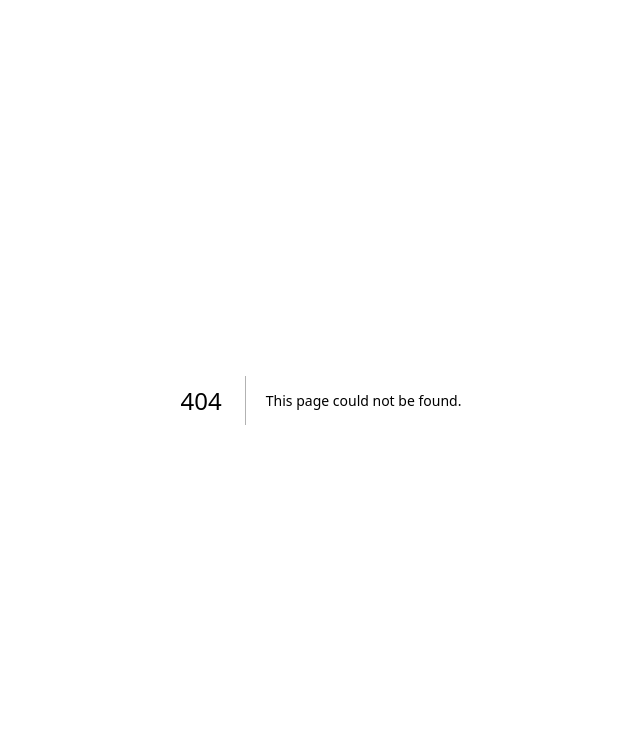
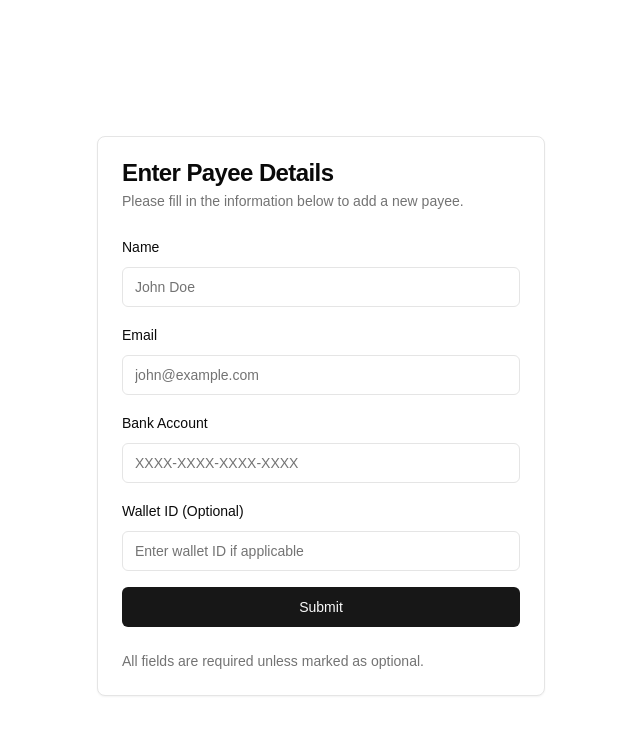
Before and after one commit to EduCare-P3-FP-2024/PeduliSekolah, a Next.js app in the folder peduli-sekolah/: page /payee in a window 1280 px wide. Before the commit this address had no page. Shown: the top 734 px of the page, without its empty margins (319-959 px from the left). Built offline with nearby package versions, Linux system fonts and the light colour scheme.

Commit message:
FEAT: add payee feature

```diff
--- /dev/null
+++ b/peduli-sekolah/src/app/api/payee/route.ts
@@ -0,0 +1,48 @@
+import { NextResponse } from "next/server";
+import { createPayee } from "@/db/models/payee";
+import { PayeeInput } from "@/utils/types";
+import { ObjectId } from "mongodb";
+import { cookies } from "next/headers";
+
+// POST handler for creating a payee
+async function getUserIdFromHeaderOrCookies(headers: Headers): Promise<ObjectId> {
+    let userId: string | undefined = headers.get('x-userid') as string;
+
+    if (!userId) {
+      const userIdCookie = cookies().get("userId");
+      if (userIdCookie) {
+        userId = userIdCookie.value; // Access the value from the cookie object
+      }
+    }
+
+    if (!userId) {
+      throw new Error("Unauthorized: userId is missing from headers or cookies.");
+    }
+
+    return new ObjectId(userId);
+  }
+
+export async function POST(req: Request) {
+  try {
+    const userId = await getUserIdFromHeaderOrCookies(req.headers);
+    const { name, email, bankAccount, walletId } = await req.json();
+
+    const payeeInfo: PayeeInput = {
+      name,
+      email,
+      bank_account: bankAccount,
+      wallet_id: walletId,
+      createdAt: new Date(),
+      updatedAt: new Date(),
+      userId,
+    };
+
+    const result = await createPayee(payeeInfo);
+
+    return NextResponse.json({ success: true, message: "Payee created successfully", result });
+  } catch (error) {
+    if (error instanceof Error) {
+      return NextResponse.json({ success: false, message: error.message }, { status: 500 });
+    }
+  }
+}
--- a/peduli-sekolah/src/app/api/school-document/route.ts
+++ b/peduli-sekolah/src/app/api/school-document/route.ts
@@ -1,15 +1,22 @@
-// app/api/school-document/route.ts
 import { NextResponse } from "next/server"; // Use NextResponse from next/server
 import { addDocument } from "@/db/models/schoolDocument";
 import { ObjectId } from "mongodb";
 import { SchoolDocumentInput } from "@/utils/types";
+import { cookies } from "next/headers";
 
-// Function to get userId from the request header
-async function getUserIdFromHeader(headers: Headers): Promise<ObjectId> {
-  const userId = headers.get('x-userid') as string;
+// Function to get userId from the request header or cookies
+async function getUserIdFromHeaderOrCookies(headers: Headers): Promise<ObjectId> {
+  let userId: string | undefined = headers.get('x-userid') as string;
 
   if (!userId) {
-    throw new Error("Unauthorized");
+    const userIdCookie = cookies().get("userId");
+    if (userIdCookie) {
+      userId = userIdCookie.value; // Access the value from the cookie object
+    }
+  }
+
+  if (!userId) {
+    throw new Error("Unauthorized: userId is missing from headers or cookies.");
   }
 
   return new ObjectId(userId);
@@ -18,11 +25,11 @@ async function getUserIdFromHeader(headers: Headers): Promise<ObjectId> {
 // POST handler
 export async function POST(req: Request) {
   try {
-    // Get user ID from request headers
-    const userId = await getUserIdFromHeader(req.headers);
+    // Get user ID from headers or cookies
+    const userId = await getUserIdFromHeaderOrCookies(req.headers);
 
     // Parse the incoming form data
-    const { name, email, phone, location, description, imageFileUrl } = await req.json();
+    const { name, email, phone, purpose, location, description, imageFileUrl } = await req.json();
 
     // Create the school document
     const schoolDocument: SchoolDocumentInput = {
@@ -33,6 +40,7 @@ export async function POST(req: Request) {
       description,
       imageFileUrl: imageFileUrl ? imageFileUrl : [], // Handle image URL array
       userId,
+      purpose,
       status: "pending", // Set status to pending by default
       createdAt: new Date(),
       updatedAt: new Date(),
@@ -44,10 +52,8 @@ export async function POST(req: Request) {
     // Use NextResponse to return a JSON response
     return NextResponse.json({ success: true, message: "School profile created", result }, { status: 200 });
   } catch (error) {
-    if(error instanceof Error){
-        return NextResponse.json({ success: false, message: error.message }, { status: 500 });
+    if (error instanceof Error) {
+      return NextResponse.json({ success: false, message: error.message }, { status: 500 });
     }
+  }
 }
-}
-
-// If you need to support more methods, you can do that similarly
--- /dev/null
+++ b/peduli-sekolah/src/app/payee/page.tsx
@@ -0,0 +1,120 @@
+'use client'
+
+import { useState } from "react"
+import { useRouter } from "next/navigation"
+import { Button } from "@/components/ui/button"
+import { Input } from "@/components/ui/input"
+import { Label } from "@/components/ui/label"
+import { Card, CardContent, CardDescription, CardFooter, CardHeader, CardTitle } from "@/components/ui/card"
+import { toast } from "@/hooks/use-toast"
+
+export default function PayeeForm() {
+  const [name, setName] = useState("")
+  const [email, setEmail] = useState("")
+  const [bankAccount, setBankAccount] = useState("")
+  const [walletId, setWalletId] = useState("")
+  const [isSubmitting, setIsSubmitting] = useState(false)
+  const router = useRouter()
+
+  const handleSubmit = async (e: React.FormEvent) => {
+    e.preventDefault()
+    setIsSubmitting(true)
+
+    try {
+      const response = await fetch("/api/payee", {
+        method: "POST",
+        headers: {
+          "Content-Type": "application/json",
+        },
+        body: JSON.stringify({
+          name,
+          email,
+          bankAccount,
+          walletId,
+        }),
+      })
+
+      const data = await response.json()
+
+      if (data.success) {
+        toast({
+          title: "Success",
+          description: "Payee details submitted successfully.",
+        })
+        router.push("/success")
+      } else {
+        throw new Error(data.message)
+      }
+    } catch (error) {
+      toast({
+        title: "Error",
+        description: error.message || "An error occurred while submitting the form.",
+        variant: "destructive",
+      })
+    } finally {
+      setIsSubmitting(false)
+    }
+  }
+
+  return (
+    <Card className="w-full max-w-md mx-auto mt-8">
+      <CardHeader>
+        <CardTitle>Enter Payee Details</CardTitle>
+        <CardDescription>Please fill in the information below to add a new payee.</CardDescription>
+      </CardHeader>
+      <CardContent>
+        <form onSubmit={handleSubmit} className="space-y-4">
+          <div className="space-y-2">
+            <Label htmlFor="name">Name</Label>
+            <Input
+              type="text"
+              id="name"
+              value={name}
+              onChange={(e) => setName(e.target.value)}
+              required
+              placeholder="John Doe"
+            />
+          </div>
+          <div className="space-y-2">
+            <Label htmlFor="email">Email</Label>
+            <Input
+              type="email"
+              id="email"
+              value={email}
+              onChange={(e) => setEmail(e.target.value)}
+              required
+              placeholder="john@example.com"
+            />
+          </div>
+          <div className="space-y-2">
+            <Label htmlFor="bankAccount">Bank Account</Label>
+            <Input
+              type="text"
+              id="bankAccount"
+              value={bankAccount}
+              onChange={(e) => setBankAccount(e.target.value)}
+              required
+              placeholder="XXXX-XXXX-XXXX-XXXX"
+            />
+          </div>
+          <div className="space-y-2">
+            <Label htmlFor="walletId">Wallet ID (Optional)</Label>
+            <Input
+              type="text"
+              id="walletId"
+              value={walletId}
+              onChange={(e) => setWalletId(e.target.value)}
+              placeholder="Enter wallet ID if applicable"
+            />
+          </div>
+          <Button type="submit" className="w-full" disabled={isSubmitting}>
+            {isSubmitting ? "Submitting..." : "Submit"}
+          </Button>
+        </form>
+      </CardContent>
+      <CardFooter className="text-sm text-muted-foreground">
+        All fields are required unless marked as optional.
+      </CardFooter>
+    </Card>
+  )
+}
--- a/peduli-sekolah/src/app/school-document/page.tsx
+++ b/peduli-sekolah/src/app/school-document/page.tsx
@@ -9,10 +9,13 @@ import { Textarea } from "@/components/ui/textarea";
 import { Label } from "@/components/ui/label";
 import { Button } from "@/components/ui/button";
 import { CldUploadButton } from "next-cloudinary";
-import { SchoolDocumentInput, SchoolProfile } from "@/utils/types"; // Adjust path accordingly
+import { SchoolProfile } from "@/utils/types"; // Adjust path accordingly
 import { useRouter } from "next/navigation"; // For redirecting after form submission
 
-export type SchoolProfileInput = Omit<SchoolProfile, "status">;
+// Fix 1: Add imageFileUrl to SchoolProfileInput type
+export type SchoolProfileInput = Omit<SchoolProfile, "status"> & {
+  imageFileUrl?: string[]; // Fixed imageFileUrl type
+};
 
 export default function SchoolProfileForm() {
   const { control, handleSubmit } = useForm<SchoolProfileInput>();
@@ -20,7 +23,7 @@ export default function SchoolProfileForm() {
   const [imageUrl, setImageUrl] = useState<string[]>([]); // Changed to array of strings
   const router = useRouter();
 
-  const onSubmit = async (data: SchoolDocumentInput) => {
+  const onSubmit = async (data: SchoolProfileInput) => {
     setIsSubmitting(true);
 
     // Add the uploaded image URL to the form data if available
@@ -52,7 +55,7 @@ export default function SchoolProfileForm() {
 
     if (response.ok) {
       console.log("Form submitted successfully", submissionData);
-      router.push("/success-page"); // Redirect to a success page if needed
+      router.push("/payee"); // Redirect to a success page if needed
     } else {
       console.error("Form submission failed");
     }
@@ -108,6 +111,7 @@ export default function SchoolProfileForm() {
                   render={({ field }) => (
                     <Input
                       {...field}
+                      // Fix 3: Pass type directly instead of using field.type
                       type={field.type}
                       className="block w-full pl-10 sm:text-sm border-gray-300 rounded-md focus:ring-purple-500 focus:border-purple-500"
                       placeholder={field.label}
@@ -161,6 +165,8 @@ export default function SchoolProfileForm() {
                 render={({ field }) => (
                   <Textarea
                     {...field}
+                    // Fix 2: Ensure Date is converted to a string
+                    value={field.value instanceof Date ? field.value.toISOString() : field.value}
                     rows={4}
                     className="shadow-sm focus:ring-purple-500 focus:border-purple-500 mt-1 block w-full sm:text-sm border-gray-300 rounded-md"
                     placeholder="Tell us more about your school..."
--- a/peduli-sekolah/src/utils/types.ts
+++ b/peduli-sekolah/src/utils/types.ts
@@ -109,7 +109,7 @@ export type Payee = {
   wallet_id: string;
   createdAt: Date;
   updatedAt: Date;
-  userId: string;
+  userId: ObjectId;
 };
 
 export type PayeeInput = Omit<Payee, "_id">;
```
